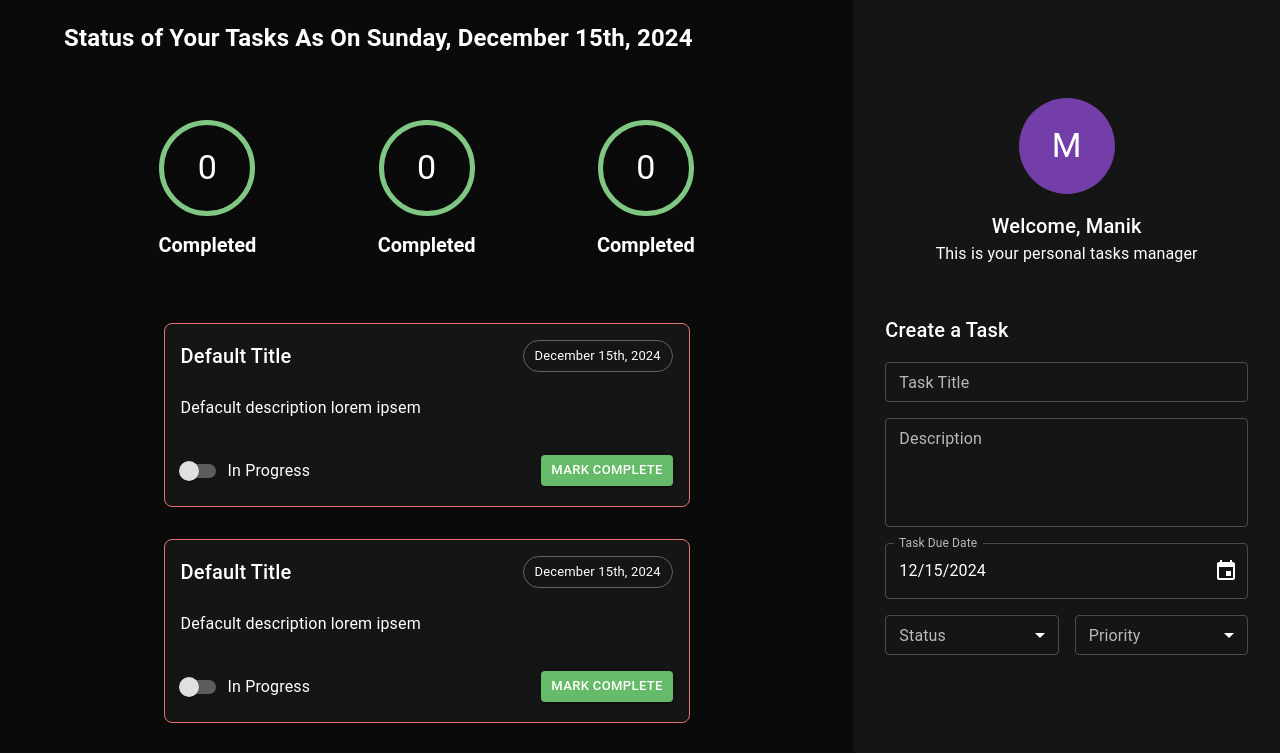
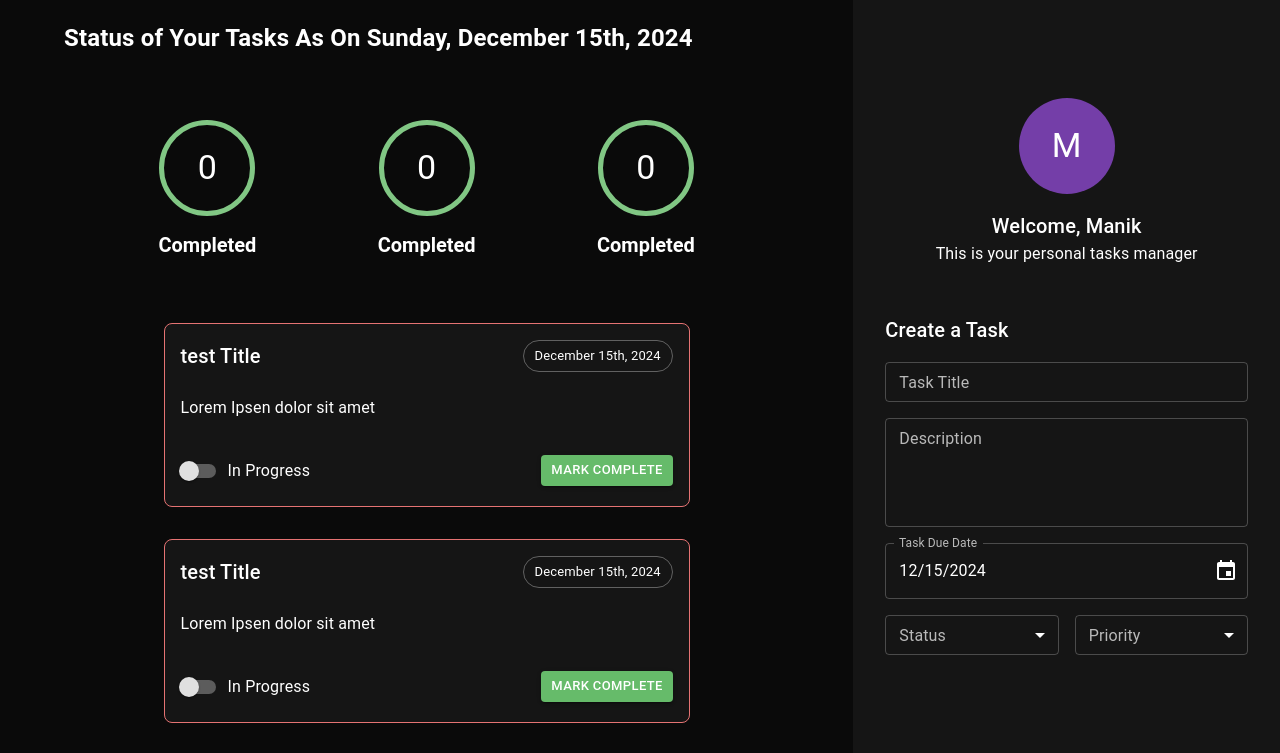
Before and after one commit to Geetha-RK/PersonalTaskManager-client, a React (Vite) app: page / in a window 1280 px wide. Shown: the top 753 px of the page. Built offline with nearby package versions, Linux system fonts and the light colour scheme.

Commit message:
Build the task component with helper functions to render different color for task box based on the priority value of the task

```diff
--- a/src/components/CreateTaskForm/_taskSelectField.tsx
+++ b/src/components/CreateTaskForm/_taskSelectField.tsx
@@ -1,4 +1,4 @@
-import React, { FC, ReactElement } from 'react';
+import { FC, ReactElement } from 'react';
 //Select component from material UI:
 import InputLabel from '@mui/material/InputLabel';
 import MenuItem from '@mui/material/MenuItem';
--- /dev/null
+++ b/src/components/task/helpers/renderPriorityBorderColor.ts
@@ -0,0 +1,16 @@
+import { Priority } from "../../CreateTaskForm/enums/Priority";
+
+export const renderPriorityBorderColor = (
+    priority: string,
+):string => {
+    switch(priority) {
+        case Priority.normal :
+            return 'grey.900';
+        case Priority.low:
+            return 'info.light';
+        case Priority.high:
+                return 'error.light';
+        default:
+            return 'grey.900';
+    }
+}
--- /dev/null
+++ b/src/components/task/interfaces/ITask.ts
@@ -0,0 +1,12 @@
+import { ITaskHeader } from "./ITaskHeader";
+import { ITaskDescription } from "./ITaskDescription";
+import { ITaskFooter } from "./ITaskFooter";
+
+export interface ITask
+    extends ITaskHeader,
+            ITaskDescription,
+            ITaskFooter {
+                id?:string;
+                priority?: string;
+                status?: string;
+            }
--- a/src/components/task/task.tsx
+++ b/src/components/task/task.tsx
@@ -3,8 +3,24 @@
 import { TaskHeader } from './_taskHeader';
 import { TaskDescription } from './_taskDescription';
 import { TaskFooter } from './_taskFooter';
+import { ITask } from './interfaces/ITask';
+// import { Status } from '../CreateTaskForm/enums/Status';
+import { Priority } from '../CreateTaskForm/enums/Priority';
+import PropTypes from 'prop-types';
+import { renderPriorityBorderColor } from './helpers/renderPriorityBorderColor'
 
-export const Task:FC = (props): ReactElement => {
+export const Task:FC<ITask> = (props): ReactElement => {
+
+    //Destructure the props with default values:
+    const { title = "test Title",
+            date = new Date(),
+            description = "Lorem Ipsen dolor sit amet",
+            priority = Priority.high,
+            // status=Status.completed,
+            onStatusChange = (e)=>console.log(e),
+            onClick = (e)=>console.log(e),
+            } = props;
+
     return (
         <Box
             display="flex"
@@ -18,12 +34,22 @@
                 backgroundColor: 'background.paper',
                 borderRadius: '8px',
                 border: '1px solid',
-                borderColor: 'error.light',
+                borderColor: renderPriorityBorderColor(priority),
             }}
         >
-            <TaskHeader/>
-            <TaskDescription/>
-            <TaskFooter/>
+            <TaskHeader title={title} date={date}/>
+            <TaskDescription description={description} />
+            <TaskFooter onStatusChange={onStatusChange} onClick={onClick}/>
         </Box>
     )
 }
+
+Task.propTypes = {
+    title: PropTypes.string,
+    date:PropTypes.instanceOf(Date),
+    description:PropTypes.string,
+    onStatusChange:PropTypes.func,
+    onClick:PropTypes.func,
+    priority:PropTypes.string,
+    status:PropTypes.string,
+}
```
